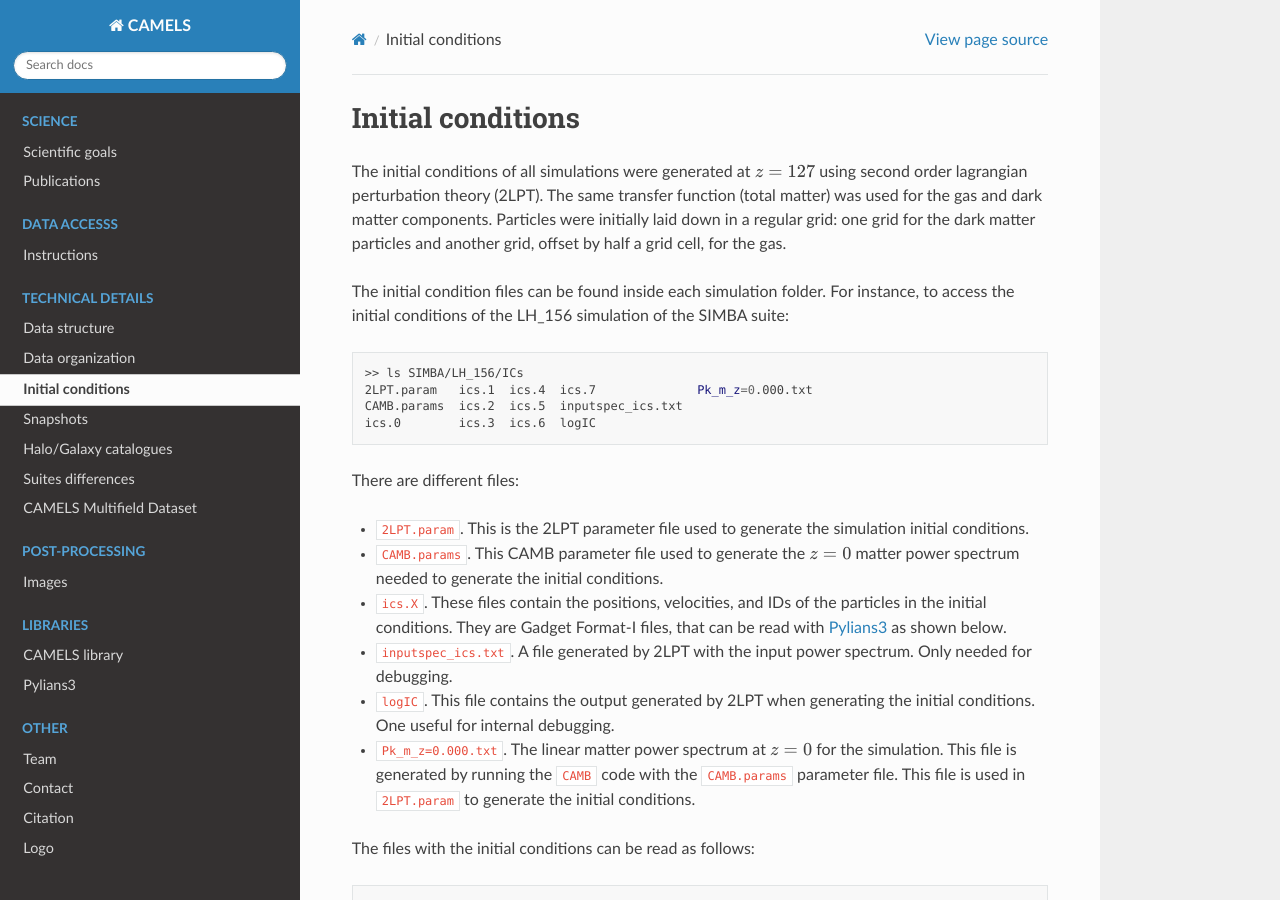
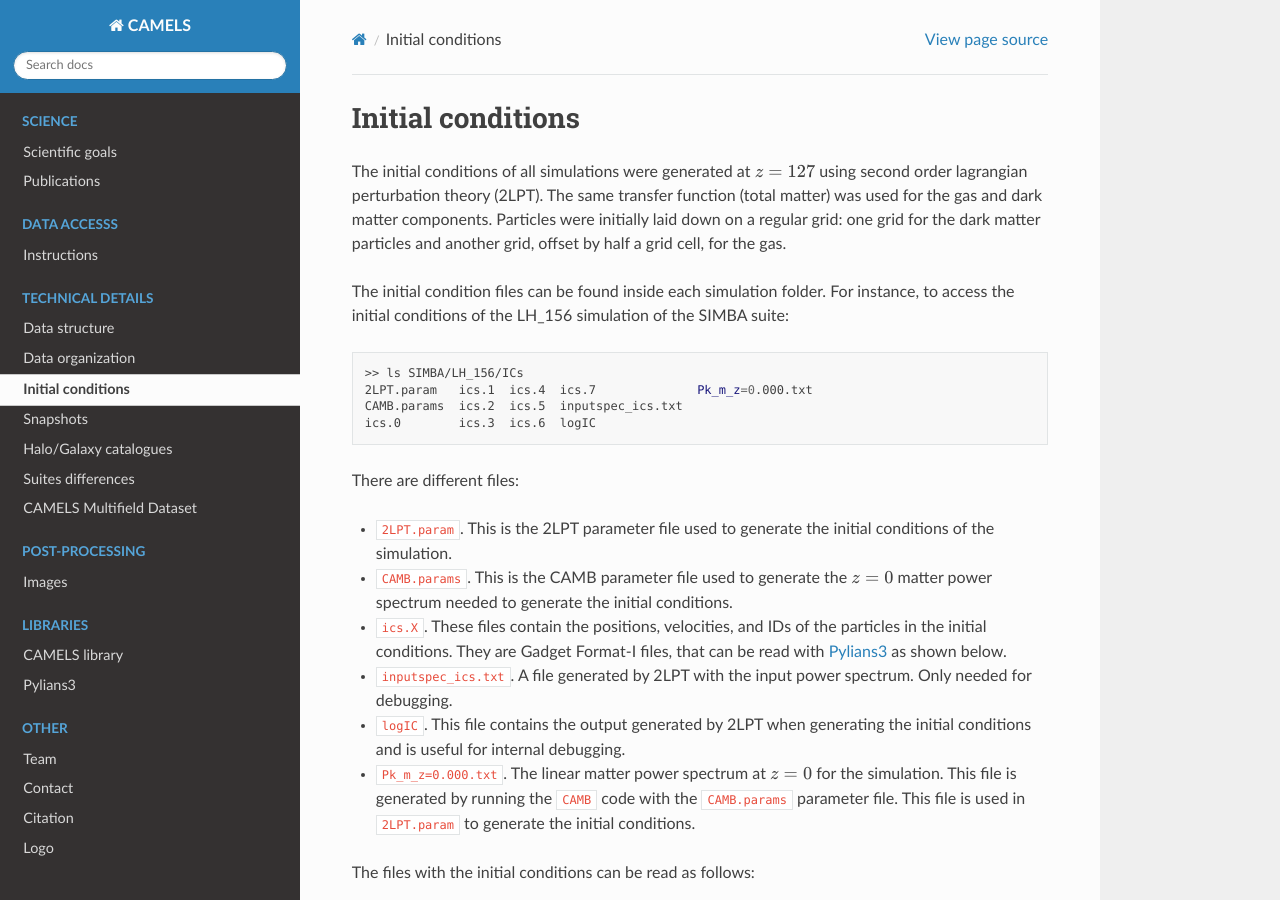
Before and after one commit to franciscovillaescusa/CAMELS, a Sphinx documentation site: the page built from docs/source/ics.rst, in a window 1280 px wide and 900 px high. Built offline with Sphinx 7.4.7 and the Read the Docs theme 2.0.0, drawn with Linux system fonts in a browser that asks for light colours.

Commit message:
Typos and grammar fix

```diff
--- a/docs/source/ics.rst
+++ b/docs/source/ics.rst
@@ -4,7 +4,7 @@
 Initial conditions
 ******************
 
-The initial conditions of all simulations were generated at :math:`z=127` using second order lagrangian perturbation theory (2LPT). The same transfer function (total matter) was used for the gas and dark matter components. Particles were initially laid down in a regular grid: one grid for the dark matter particles and another grid, offset by half a grid cell, for the gas.
+The initial conditions of all simulations were generated at :math:`z=127` using second order lagrangian perturbation theory (2LPT). The same transfer function (total matter) was used for the gas and dark matter components. Particles were initially laid down on a regular grid: one grid for the dark matter particles and another grid, offset by half a grid cell, for the gas.
 
 The initial condition files can be found inside each simulation folder. For instance, to access the initial conditions of the LH_156 simulation of the SIMBA suite:
 
@@ -17,11 +17,11 @@ The initial condition files can be found inside each simulation folder. For inst
 
 There are different files:
 
-- ``2LPT.param``. This is the 2LPT parameter file used to generate the simulation initial conditions.
-- ``CAMB.params``. This CAMB parameter file used to generate the :math:`z=0` matter power spectrum needed to generate the initial conditions.
+- ``2LPT.param``. This is the 2LPT parameter file used to generate the initial conditions of the simulation.
+- ``CAMB.params``. This is the CAMB parameter file used to generate the :math:`z=0` matter power spectrum needed to generate the initial conditions.
 - ``ics.X``. These files contain the positions, velocities, and IDs of the particles in the initial conditions. They are Gadget Format-I files, that can be read with `Pylians3 <https://github.com/franciscovillaescusa/Pylians3>`_  as shown below.
 - ``inputspec_ics.txt``. A file generated by 2LPT with the input power spectrum. Only needed for debugging.
-- ``logIC``. This file contains the output generated by 2LPT when generating the initial conditions. One useful for internal debugging.
+- ``logIC``. This file contains the output generated by 2LPT when generating the initial conditions and is useful for internal debugging.
 - ``Pk_m_z=0.000.txt``. The linear matter power spectrum at :math:`z=0` for the simulation. This file is generated by running the ``CAMB`` code with the ``CAMB.params`` parameter file. This file is used in ``2LPT.param`` to generate the initial conditions.
 
 The files with the initial conditions can be read as follows:
```
